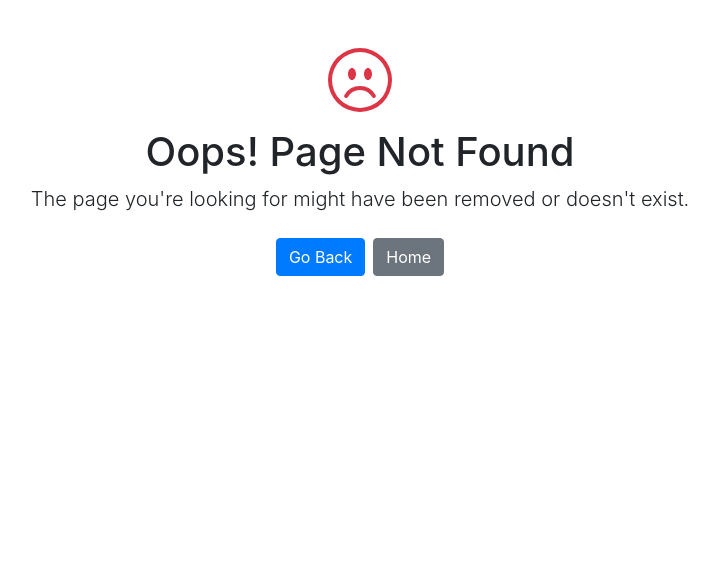
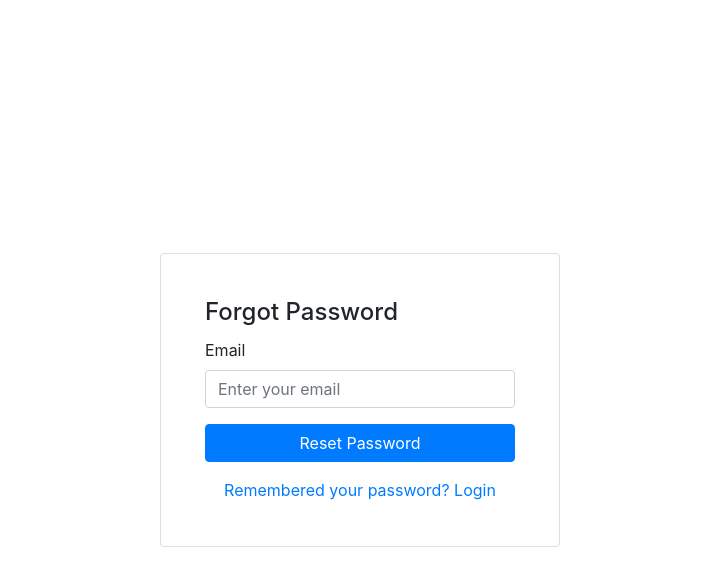
Before and after one commit to rkgupta-dev/bike-rental, a Vue app: page /forgot-password in a window 1280 px wide. Before the commit this address had no page. Shown: the top 586 px of the page, without its empty margins (280-999 px from the left). Built offline with nearby package versions, Linux system fonts and the light colour scheme.

Commit message:
update sign up and login page and added forgot password.

```diff
--- /dev/null
+++ b/src/auth/ForgotPassword.vue
@@ -0,0 +1,43 @@
+<template>
+    <b-container class="d-flex justify-content-center align-items-center vh-100">
+      <b-card class="p-4" title="Forgot Password" style="max-width: 400px; width: 100%;">
+        <b-form @submit.prevent="handleResetPassword">
+          <b-form-group label="Email" label-for="email-input" class="mb-3">
+            <b-form-input
+              id="email-input"
+              v-model="email"
+              type="email"
+              placeholder="Enter your email"
+              required
+            ></b-form-input>
+          </b-form-group>
+          <b-button type="submit" variant="primary" block>Reset Password</b-button>
+        </b-form>
+        <div class="text-center mt-3">
+          <b-link href="/login">Remembered your password? Login</b-link>
+        </div>
+      </b-card>
+    </b-container>
+  </template>
+
+  <script>
+  export default {
+    data() {
+      return {
+        email: '',
+      };
+    },
+    methods: {
+      handleResetPassword() {
+        // In a real scenario, you'd send the email to the server for password reset
+        alert(`Password reset link sent to ${this.email}`);
+        // Redirect back to the login page
+        this.$router.push('/login');
+      },
+    },
+  };
+  </script>
+
+  <style scoped>
+  /* No additional styles needed since you prefer not to use custom CSS */
+  </style>
--- a/src/auth/LoginPage.vue
+++ b/src/auth/LoginPage.vue
@@ -42,11 +42,21 @@ export default {
   },
   methods: {
     handleLogin() {
-      const loginData = {
-        phone: this.phone,
-        password: this.password,
-      };
-      console.log(loginData);
+      // Retrieve the user data from localStorage
+      const user = JSON.parse(localStorage.getItem("user"));
+
+      // Check if the user exists and if the entered credentials match
+      if (user && user.phone === this.phone && user.password === this.password) {
+        // Optionally, store the logged-in user's info in localStorage or a global state
+        localStorage.setItem("loggedInUser", JSON.stringify(user));
+
+        alert(`Hii ${user.name}! You are LoggedIn.`)
+        // Redirect to the dashboard or a protected route
+        this.$router.push("/");
+      } else {
+        // Show an alert if the login credentials are incorrect
+        alert("Invalid phone number or password.");
+      }
     },
   },
 };
--- a/src/auth/SignUpPage.vue
+++ b/src/auth/SignUpPage.vue
@@ -59,13 +59,29 @@
   },
   methods: {
     handleSignup() {
-       const SignupData = {
+      // Validate if fields are filled
+      if (this.name && this.email && this.phone && this.password) {
+        // Prepare the signup data
+        const signupData = {
           name: this.name,
           email: this.email,
           phone: this.phone,
           password: this.password,
+        };
+
+        // Store user data in localStorage
+        localStorage.setItem('user', JSON.stringify(signupData));
+
+        // Optionally, log the data for debugging purposes
+        // console.log('User signed up:', signupData);
+        alert(`SignUp Successfully!`)
+
+        // Redirect to the login page after successful signup
+        this.$router.push('/login');
+      } else {
+        // Alert if any required field is missing
+        alert('Please fill in all fields.');
       }
-       console.log(SignupData);
     },
   },
 };
--- a/src/router.js
+++ b/src/router.js
@@ -25,6 +25,7 @@ import PaymentMethod from "./views/PaymentMethod.vue";
 import AccountSettings from "./views/AccountSettings.vue";
 import RentalHistory from "./views/RentalHistory.vue";
 import MyBookings from "./views/MyBookings.vue";
+import ForgotPassword from "./auth/ForgotPassword.vue";
 
 Vue.use(Router);
 
@@ -46,6 +47,12 @@ export default new Router({
       path: "/signup",
       name: "signup",
       component: SignUpPage,
+      meta: { hideChatBot: true },
+    },
+    {
+      path: "/forgot-password",
+      name: "forgot-password",
+      component: ForgotPassword,
       meta: { hideChatBot: true },
     },
     {
--- a/src/views/NavBar.vue
+++ b/src/views/NavBar.vue
@@ -62,7 +62,9 @@
             </b-badge>
           </b-nav-item>
           <b-nav-item-dropdown right>
-            <template #button-content> Hii, <em>Rohit Kr. Gupta</em> </template>
+            <template #button-content>
+              Hii, <em v-if="user">{{ user.name }}</em>
+            </template>
             <b-dropdown-item href="#" @click="toggleSidebar"
               ><i class="fa-solid fa-user-cog text-primary"></i>
               Profile</b-dropdown-item
@@ -77,8 +79,11 @@
     </b-navbar>
     <b-sidebar v-model="isSidebarOpen" title="My Profile" shadow>
       <b-list-group>
-        <b-list-group-item class="bg-light" to="/rent">
-          <b-avatar></b-avatar> Rohit Kr. Gupta
+        <b-list-group-item class="bg-light" v-if="user">
+          <b-avatar></b-avatar> {{ user.name }}
+        </b-list-group-item>
+        <b-list-group-item class="bg-light" to="/signup" v-else>
+          <a>SignUp or Login</a>
         </b-list-group-item>
         <b-list-group-item to="/my-bookings">
           <i class="fa-solid fa-calendar-check text-success"></i> Bookings
@@ -112,7 +117,17 @@ export default {
   data() {
     return {
       isSidebarOpen: false,
+      user: null, // Store user data
     };
+  },
+  mounted() {
+    // Get the logged-in user from localStorage
+    const loggedInUser = JSON.parse(localStorage.getItem("loggedInUser"));
+
+    // If a user is logged in, set the user data
+    if (loggedInUser) {
+      this.user = loggedInUser;
+    }
   },
   methods: {
     toggleSidebar() {
```
Lines whose indentation alone changed are shown as unchanged.
